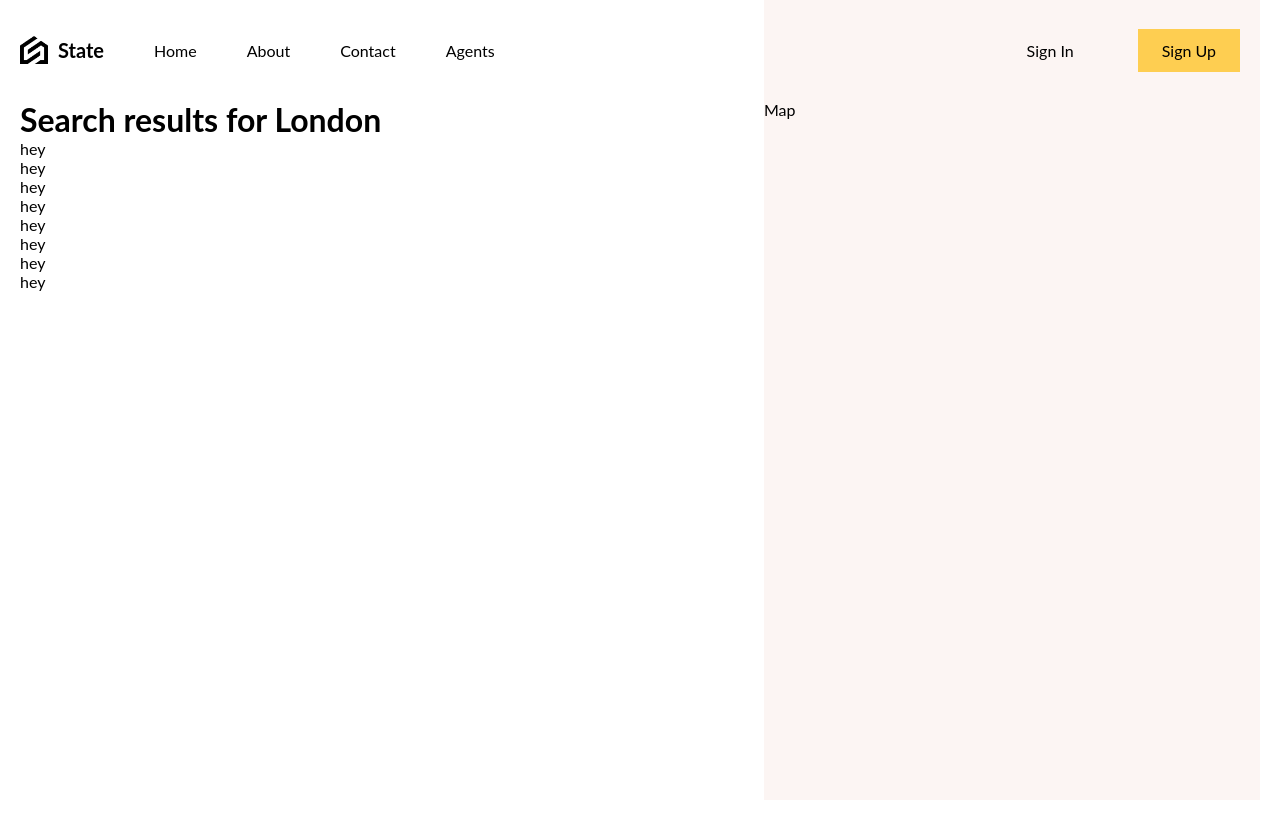
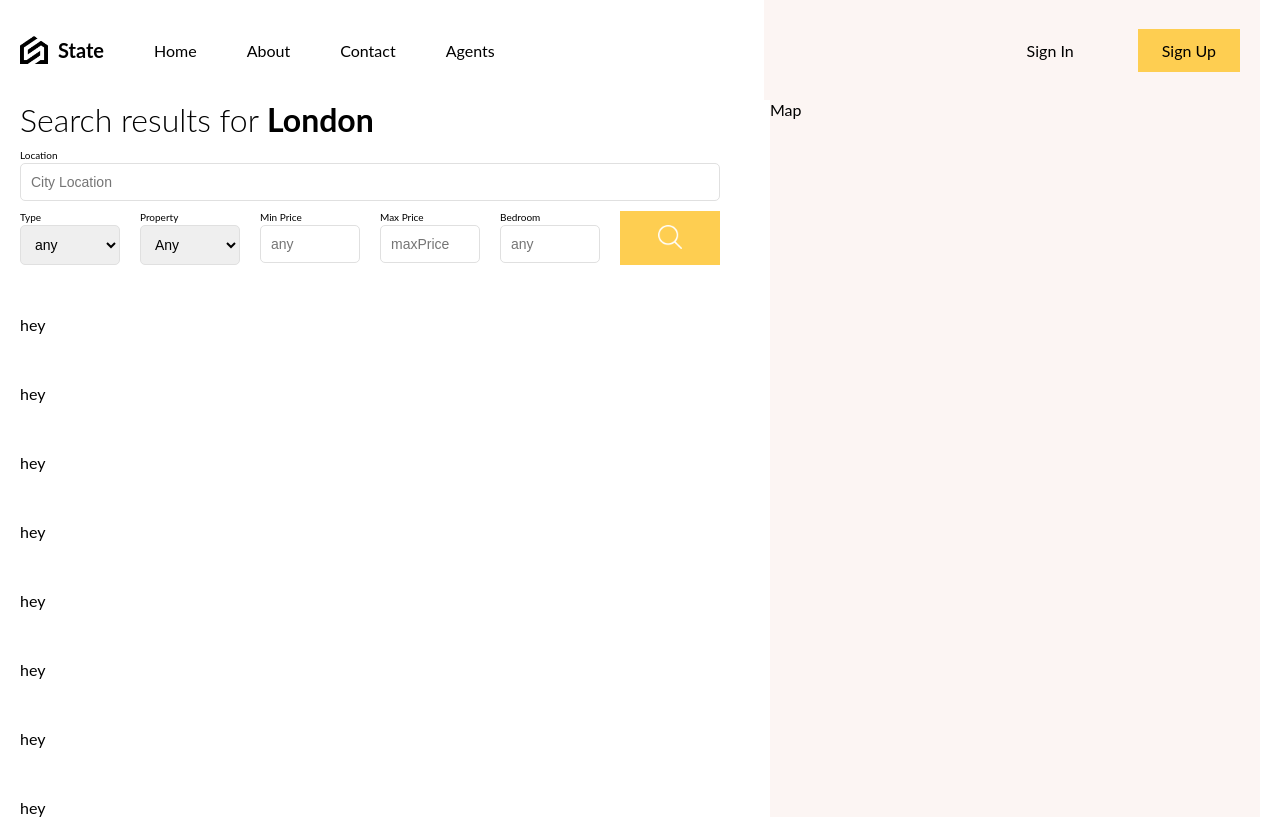
Before and after one commit to Tduncan14/estate2024, a React (Create React App) app in the folder estates/: page /list in a window 1280 px wide. Shown: the top 817 px of the page. Built offline with nearby package versions, Linux system fonts and the light colour scheme.

Commit message:
keep moving forward

```diff
--- a/estates/src/components/filter/Filter.js
+++ b/estates/src/components/filter/Filter.js
@@ -1,15 +1,61 @@
 import './Filter.scss';
 import React from 'react'
+import Search from '../../images/search.png'
 
 const Filter = () => {
     return (
         <div class="filter">
             <h1>Search results  for <b> London</b></h1>
-            <div className="top"></div>
-            <div className="bottom"></div>
+            <div className="top">
+                <div className="item">
+                    <label htmlFor="city">Location</label>
+                    <input type="text" id="city" name="city" placeholder="City Location" />
+                </div>
+            </div>
+            <div className="bottom">
+                <div className="item">
+                    <label htmlFor="type">Type</label>
+                    <select name="type" id="type">
+                        <option value="any">any </option>
+                        <option value="buy">Buy</option>
+                        <option value="rent">Rent</option>
+                    </select>
+                </div>
+
+                <div className="item">
+                    <label htmlFor="property">Property</label>
+                    <select name="property" id="property">
+                        <option value="any">Any</option>
+                        <option value="apartment">Apartment</option>
+                        <option value="house">House</option>
+                        <option value="condo">Condo</option>
+                        <option value="land">Land</option>
+                    </select>
+                </div>
+
+                <div className="item">
+                    <label htmlFor="minPrice">Min Price</label>
+                    <input type="number" id="minPrice" name="minPrice" placeholder='any' />
+
+
+                </div>
+
+                <div className="item">
+                    <label htmlFor="maxPrice">Max Price</label>
+                    <input type="text" id="maxPrice" name="maxPrice" placeholder="maxPrice" />
+                </div>
+                <div className="item">
+                    <label htmlFor="bedroom">Bedroom</label>
+                    <input type="text" id="bedroom" name="bedroom" placeholder="any" />
+                </div>
+
+
+                <button> <img src={Search} /></button>
+            </div>
 
         </div>
     )
+
 }
 
 export default Filter
--- a/estates/src/components/filter/Filter.scss
+++ b/estates/src/components/filter/Filter.scss
@@ -1 +1,66 @@
-.filter {}
+.filter {
+
+    display: flex;
+    flex-direction: column;
+    gap: 10px;
+
+    h1 {
+        font-weight: 300;
+        font-size: 24;
+    }
+
+
+    .item {
+        display: flex;
+        flex-direction: column;
+        gap: 2px;
+
+
+        label {
+            font-size: 10px;
+        }
+
+
+        input,
+        select {
+            width: 100px;
+            padding: 10px;
+            border: 1px solid #e0e0e0;
+            border-radius: 5px;
+            font-size: 14px;
+        }
+    }
+
+
+
+    .top {
+        input {
+            width: 100%;
+
+
+        }
+    }
+
+    .bottom {
+        display: flex;
+        justify-content: space-between;
+        gap: 20px;
+
+
+
+        button {
+            width: 100px;
+            padding: 10px;
+            border: none;
+            cursor: pointer;
+            background-color: #fece51;
+
+
+
+            img {
+                width: 24px;
+                height: 24px;
+            }
+        }
+    }
+}
--- a/estates/src/routes/ListPage/listPage.scss
+++ b/estates/src/routes/ListPage/listPage.scss
@@ -8,6 +8,9 @@
 
         .wrapper {
             padding-right: 50px;
+            display: flex;
+            flex-direction: column;
+            gap: 50px;
         }
     }
 
```
